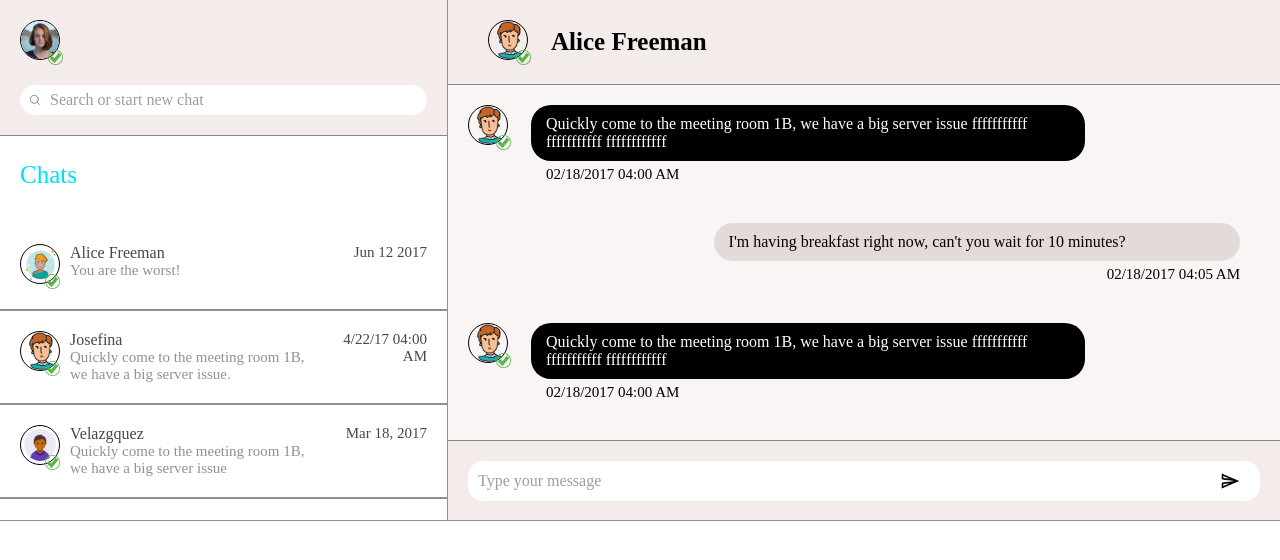
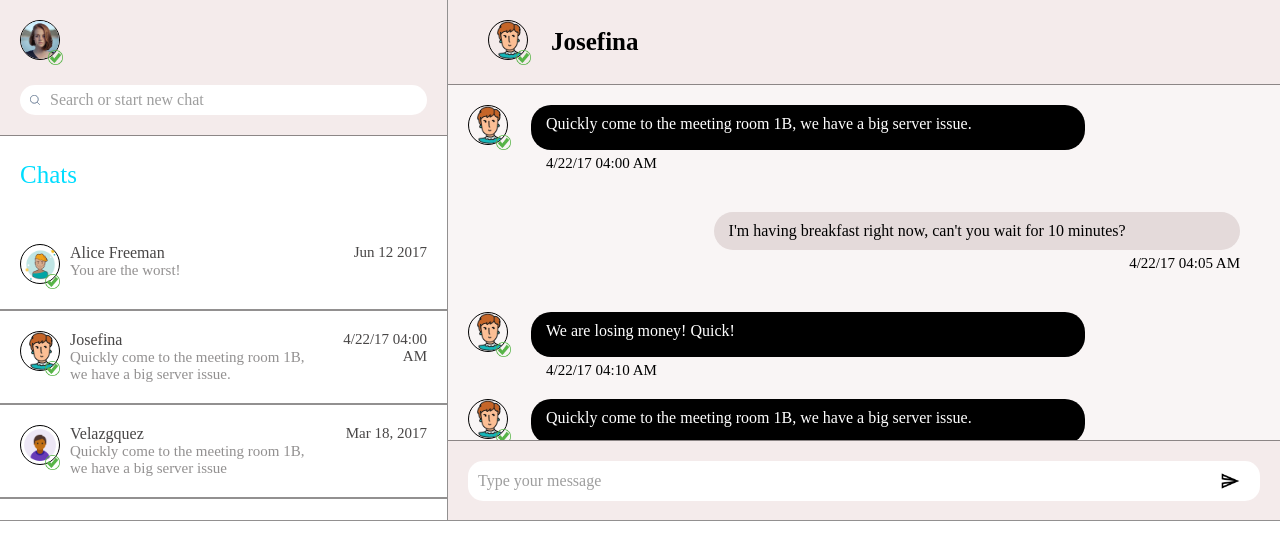
Before and after one commit to serhii-naumenko/messenger, a React (Create React App) app: page / in a window 1280 px wide. Shown: the top 560 px of the page. Built offline with nearby package versions, Linux system fonts and the light colour scheme.

Commit message:
add main logic except comp message

```diff
--- a/src/StartContacts.json
+++ b/src/StartContacts.json
@@ -31,6 +31,21 @@
             "isAnswer": true,
             "text": "We are losing money! Quick!",
             "time": "4/22/17 04:10 AM"
+        },
+        {
+            "isAnswer": true,
+            "text": "Quickly come to the meeting room 1B, we have a big server issue.",
+            "time": "4/22/17 04:15 AM"
+        },
+        {
+            "isAnswer": false,
+            "text": "I'm having breakfast right now, can't you wait for 10 minutes?",
+            "time": "4/22/17 04:20 AM"
+        },
+        {
+            "isAnswer": true,
+            "text": "We are losing money! Quick!",
+            "time": "4/22/17 04:25 AM"
         }
       ],
       "isActive": true,
--- a/src/components/Chat/Chat.scss
+++ b/src/components/Chat/Chat.scss
@@ -7,4 +7,8 @@
   overflow: hidden;
   overflow-y: scroll;
   background-color: rgba(244, 236, 236, 0.5);
+
+  &__item {
+    list-style: none;
+  }
 }
--- a/src/components/Chat/Chat.tsx
+++ b/src/components/Chat/Chat.tsx
@@ -1,52 +1,44 @@
-import React from 'react';
+import React, { useEffect, useState } from 'react';
+import { useSelector } from 'react-redux';
 import { AnswerFrom } from '../AnswerFrom';
 import { MyReply } from '../MyReply';
 import './Chat.scss';
+import { selectors } from '../../redux/reducer';
 
 import Josefina from '../../images/josefina.png';
 
-const chosenContact = {
-  lastMessage: 'Quickly come to the meeting room 1B, we have a big server issue fffffffffff fffffffffff ffffffffffff',
-  // lastMessage: 'Quickly come to the meeting',
-  lastTime: '02/18/2017 04:00 AM',
-  contactPhoto: `${Josefina}`,
-};
+export const Chat: React.FC = () => {
+  const chosenContactRedux = useSelector(selectors.chosenContact);
+  const [chosenContact, setchosenContact] = useState(chosenContactRedux);
 
-const myMassage = {
-  text: 'I\'m having breakfast right now, can\'t you wait for 10 minutes?',
-  time: '02/18/2017 04:05 AM',
-};
+  useEffect(() => {
+    const contact = chosenContactRedux;
 
-export const Chat: React.FC = () => {
+    setchosenContact(contact);
+  }, [chosenContactRedux]);
+
   return (
-    <div className="Chat">
-      <AnswerFrom
-        photoOfСompanion={chosenContact.contactPhoto}
-        textCompanion={chosenContact.lastMessage}
-        dateCompanion={chosenContact.lastTime}
-      />
-      <MyReply
-        myText={myMassage.text}
-        myTime={myMassage.time}
-      />
-      <AnswerFrom
-        photoOfСompanion={chosenContact.contactPhoto}
-        textCompanion={chosenContact.lastMessage}
-        dateCompanion={chosenContact.lastTime}
-      />
-      <MyReply
-        myText={myMassage.text}
-        myTime={myMassage.time}
-      />
-      <AnswerFrom
-        photoOfСompanion={chosenContact.contactPhoto}
-        textCompanion={chosenContact.lastMessage}
-        dateCompanion={chosenContact.lastTime}
-      />
-      <MyReply
-        myText={myMassage.text}
-        myTime={myMassage.time}
-      />
-    </div>
+    <ul className="Chat">
+      {chosenContact.dialog.map((message, index) => (
+        <li
+          className="Chat__item"
+          key={message.time}
+        >
+          {message.isAnswer && (
+            <AnswerFrom
+              photoOfСompanion={Josefina}
+              textCompanion={chosenContact.dialog[index].text}
+              dateCompanion={chosenContact.dialog[index].time}
+            />
+          )}
+          {!message.isAnswer && (
+            <MyReply
+              myText={chosenContact.dialog[index].text}
+              myTime={chosenContact.dialog[index].time}
+            />
+          )}
+        </li>
+      ))}
+    </ul>
   );
 };
--- a/src/components/Contacts/Contacts.tsx
+++ b/src/components/Contacts/Contacts.tsx
@@ -1,4 +1,4 @@
-import React, { useCallback } from 'react';
+import React, { useCallback, useEffect, useState } from 'react';
 import { useDispatch, useSelector } from 'react-redux';
 import { PhotoCheck } from '../PhotoCheck';
 import './Contacts.scss';
@@ -12,12 +12,22 @@ const startPictures = [alice, josefina, velazgquez, borrera];
 
 export const Contacts: React.FC = () => {
   const startContactsInfo = useSelector(selectors.loadedContactsInfo);
+  const querySearch = useSelector(selectors.queryForSearch);
+  const [contactsToRender, setContactsToRender] = useState(startContactsInfo);
   const dispatch = useDispatch();
+
+  useEffect(() => {
+    const query = querySearch;
+    const visibleContacts = startContactsInfo.filter((contact) => contact.name
+      .toUpperCase().includes(query.toUpperCase()));
+
+    setContactsToRender(visibleContacts);
+  }, [querySearch]);
 
   const handlerChoseContact = useCallback((index) => {
     const previousContactsInfo = startContactsInfo;
     const contactForDialog = previousContactsInfo.find((prevContact) => {
-      return +prevContact.id === index + 1;
+      return +prevContact.id === index;
     });
 
     if (contactForDialog) {
@@ -31,7 +41,7 @@ export const Contacts: React.FC = () => {
         Chats
       </h1>
       <ul className="Contacts__list">
-        {startContactsInfo.map((contact, index) => (
+        {contactsToRender.map((contact) => (
           <li
             className="Contacts__item"
             key={contact.id}
@@ -39,9 +49,9 @@ export const Contacts: React.FC = () => {
             <button
               type="button"
               className="Contacts__button"
-              onClick={() => handlerChoseContact(index)}
+              onClick={() => handlerChoseContact(+contact.id)}
             >
-              <PhotoCheck imageFace={startPictures[index]} />
+              <PhotoCheck imageFace={startPictures[+contact.id - 1]} />
               <div className="Contacts__info">
                 <div className="Contacts__name-text">
                   <h3 className="Contacts__name">
--- a/src/components/Message/Message.tsx
+++ b/src/components/Message/Message.tsx
@@ -22,7 +22,7 @@ export const Message: React.FC = () => {
   useEffect(() => {
     // eslint-disable-next-line no-console
     console.log(answer);
-  });
+  }, [answer]);
 
   return (
     <div className="Message">
--- a/src/components/MyInfo/MyInfo.tsx
+++ b/src/components/MyInfo/MyInfo.tsx
@@ -1,10 +1,18 @@
-import React, { useState } from 'react';
+import React, { useCallback, useState } from 'react';
 import './MyInfo.scss';
+import { useDispatch } from 'react-redux';
 import myFace from '../../images/testimonial-ava-3.jpg';
 import { PhotoCheck } from '../PhotoCheck';
+import { setQueryForSearch } from '../../redux/reducer';
 
 export const MyInfo: React.FC = () => {
+  const dispatch = useDispatch();
   const [query, setQuery] = useState('');
+
+  const handlerChangeInput = useCallback((newQuery) => {
+    setQuery(newQuery.trim());
+    dispatch(setQueryForSearch(newQuery.trim()));
+  }, [query]);
 
   return (
     <div className="MyInfo">
@@ -19,6 +27,8 @@ export const MyInfo: React.FC = () => {
           id="search"
           className="MyInfo__search"
           placeholder="Search or start new chat"
+          value={query}
+          onChange={(event) => handlerChangeInput(event.target.value)}
         />
         <div className="MyInfo__glass"></div>
       </label>
--- a/src/components/Subscriber/Subscriber.tsx
+++ b/src/components/Subscriber/Subscriber.tsx
@@ -8,9 +8,6 @@ import { selectors } from '../../redux/reducer';
 export const Subscriber: React.FC = () => {
   const chosenContactRedux = useSelector(selectors.chosenContact);
   const [chosenContact, setchosenContact] = useState(chosenContactRedux);
-
-  // eslint-disable-next-line no-console
-  console.log(chosenContact);
 
   useEffect(() => {
     const contact = chosenContactRedux;
--- a/src/redux/reducer.ts
+++ b/src/redux/reducer.ts
@@ -12,11 +12,13 @@ if (contactsInfoFromStorage !== null) {
 interface InitialState {
   startContactsInfo: OneContactInfo[],
   chosenContact: OneContactInfo,
+  queryForSearch: string,
 }
 
 const initialState: InitialState = {
   startContactsInfo: [...contactsStart],
-  chosenContact: startContactsInfo[0],
+  chosenContact: startContactsInfo[1],
+  queryForSearch: '',
 };
 
 const occasionReducer = createSlice({
@@ -35,17 +37,25 @@ const occasionReducer = createSlice({
         chosenContact: action.payload,
       };
     },
+    setQueryForSearch: (state, action) => {
+      return {
+        ...state,
+        queryForSearch: action.payload,
+      };
+    },
   },
 });
 
 export const selectors = {
   loadedContactsInfo: (state: InitialState) => state.startContactsInfo,
   chosenContact: (state: InitialState) => state.chosenContact,
+  queryForSearch: (state: InitialState) => state.queryForSearch,
 };
 
 export const {
   getcontactsInfo,
   setchosenContact,
+  setQueryForSearch,
 } = occasionReducer.actions;
 
 export const { reducer } = occasionReducer;
```
